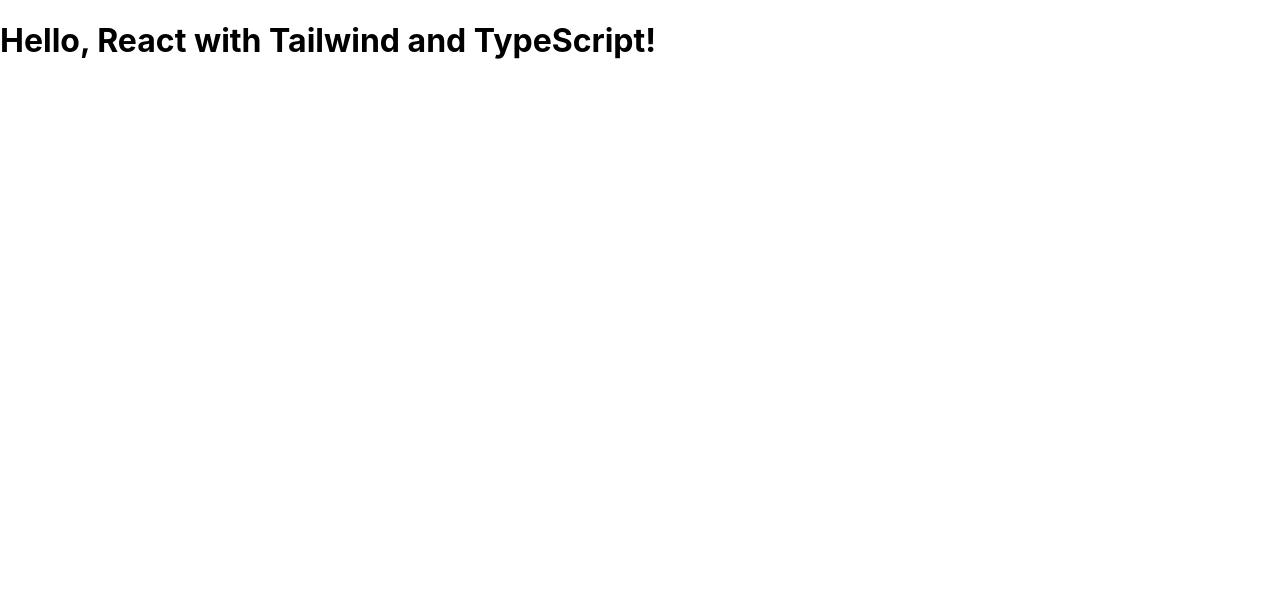
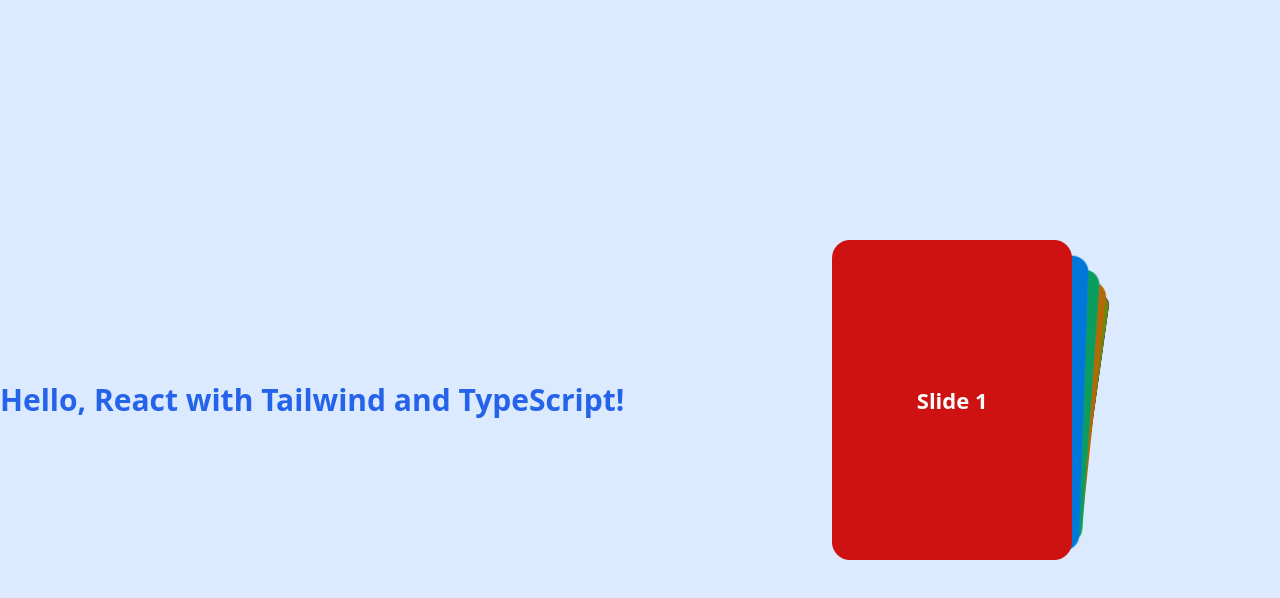
Before and after one commit to leocodeio/AnimeSpam, a React (Create React App) app in the folder animespam/: page / in a window 1280 px wide. Shown: the top 598 px of the page. Built offline with nearby package versions, Linux system fonts and the light colour scheme.

Commit message:
for errors in ts make changes is tsconfig.json and app.test.tsx -- added slider

```diff
--- a/animespam/package.json
+++ b/animespam/package.json
@@ -3,7 +3,6 @@
   "version": "0.1.0",
   "private": true,
   "dependencies": {
-    "@testing-library/jest-dom": "^5.17.0",
     "@testing-library/react": "^13.4.0",
     "@testing-library/user-event": "^13.5.0",
     "@types/jest": "^27.5.2",
@@ -14,6 +13,7 @@
     "react": "^18.3.1",
     "react-dom": "^18.3.1",
     "react-scripts": "5.0.1",
+    "swiper": "^11.1.14",
     "typescript": "^4.9.5",
     "web-vitals": "^2.1.4"
   },
@@ -42,7 +42,11 @@
     ]
   },
   "devDependencies": {
+    "@testing-library/jest-dom": "^5.17.0",
+    "@types/swiper": "^6.0.0",
     "autoprefixer": "^10.4.20",
+    "install": "^0.13.0",
+    "npm": "^10.8.3",
     "postcss": "^8.4.47",
     "tailwindcss": "^3.4.13"
   }
--- a/animespam/src/App.css
+++ b/animespam/src/App.css
@@ -1,38 +1,3 @@
-.App {
-  text-align: center;
-}
-
-.App-logo {
-  height: 40vmin;
-  pointer-events: none;
-}
-
-@media (prefers-reduced-motion: no-preference) {
-  .App-logo {
-    animation: App-logo-spin infinite 20s linear;
-  }
-}
-
-.App-header {
-  background-color: #282c34;
-  min-height: 100vh;
-  display: flex;
-  flex-direction: column;
-  align-items: center;
-  justify-content: center;
-  font-size: calc(10px + 2vmin);
-  color: white;
-}
-
-.App-link {
-  color: #61dafb;
-}
-
-@keyframes App-logo-spin {
-  from {
-    transform: rotate(0deg);
-  }
-  to {
-    transform: rotate(360deg);
-  }
-}
+@tailwind base;
+@tailwind components;
+@tailwind utilities;
--- a/animespam/src/App.tsx
+++ b/animespam/src/App.tsx
@@ -1,9 +1,13 @@
 import React from "react";
+import Slider from "./components/slider";
 
 const App: React.FC = () => {
   return (
     <div className="h-screen flex items-center justify-center bg-blue-100">
-      <h1 className="text-3xl font-bold text-blue-600">Hello, React with Tailwind and TypeScript!</h1>
+      <p className="text-3xl font-bold text-blue-600">
+        Hello, React with Tailwind and TypeScript!
+      </p>
+      <Slider />
     </div>
   );
 };
--- /dev/null
+++ b/animespam/src/components/slider.tsx
@@ -0,0 +1,34 @@
+// Import Swiper React components
+import { Swiper, SwiperSlide } from "swiper/react";
+
+// Import Swiper styles
+import "swiper/css";
+import "swiper/css/effect-cards";
+
+import "./styles.css";
+
+// import required modules
+import { EffectCards } from "swiper/modules";
+
+export default function Slider() {
+  return (
+    <>
+      <Swiper
+        effect={"cards"}
+        grabCursor={true}
+        modules={[EffectCards]}
+        className="mySwiper"
+      >
+        <SwiperSlide>Slide 1</SwiperSlide>
+        <SwiperSlide>Slide 2</SwiperSlide>
+        <SwiperSlide>Slide 3</SwiperSlide>
+        <SwiperSlide>Slide 4</SwiperSlide>
+        <SwiperSlide>Slide 5</SwiperSlide>
+        <SwiperSlide>Slide 6</SwiperSlide>
+        <SwiperSlide>Slide 7</SwiperSlide>
+        <SwiperSlide>Slide 8</SwiperSlide>
+        <SwiperSlide>Slide 9</SwiperSlide>
+      </Swiper>
+    </>
+  );
+}
--- /dev/null
+++ b/animespam/src/components/styles.css
@@ -0,0 +1,54 @@
+.swiper {
+  width: 240px;
+  height: 320px;
+}
+
+.swiper-slide {
+  display: flex;
+  align-items: center;
+  justify-content: center;
+  border-radius: 18px;
+  font-size: 22px;
+  font-weight: bold;
+  color: #fff;
+}
+
+.swiper-slide:nth-child(1n) {
+  background-color: rgb(206, 17, 17);
+}
+
+.swiper-slide:nth-child(2n) {
+  background-color: rgb(0, 140, 255);
+}
+
+.swiper-slide:nth-child(3n) {
+  background-color: rgb(10, 184, 111);
+}
+
+.swiper-slide:nth-child(4n) {
+  background-color: rgb(211, 122, 7);
+}
+
+.swiper-slide:nth-child(5n) {
+  background-color: rgb(118, 163, 12);
+}
+
+.swiper-slide:nth-child(6n) {
+  background-color: rgb(180, 10, 47);
+}
+
+.swiper-slide:nth-child(7n) {
+  background-color: rgb(35, 99, 19);
+}
+
+.swiper-slide:nth-child(8n) {
+  background-color: rgb(0, 68, 255);
+}
+
+.swiper-slide:nth-child(9n) {
+  background-color: rgb(218, 12, 218);
+}
+
+.swiper-slide:nth-child(10n) {
+  background-color: rgb(54, 94, 77);
+}
--- a/animespam/src/index.css
+++ b/animespam/src/index.css
@@ -1,13 +1,3 @@
-body {
-  margin: 0;
-  font-family: -apple-system, BlinkMacSystemFont, 'Segoe UI', 'Roboto', 'Oxygen',
-    'Ubuntu', 'Cantarell', 'Fira Sans', 'Droid Sans', 'Helvetica Neue',
-    sans-serif;
-  -webkit-font-smoothing: antialiased;
-  -moz-osx-font-smoothing: grayscale;
-}
-
-code {
-  font-family: source-code-pro, Menlo, Monaco, Consolas, 'Courier New',
-    monospace;
-}
+@tailwind base;
+@tailwind components;
+@tailwind utilities;
```
Also changed, not shown: animespam/tsconfig.json (+3 -8 lines), 2 other files (tests, documents, lock files or other folders).
